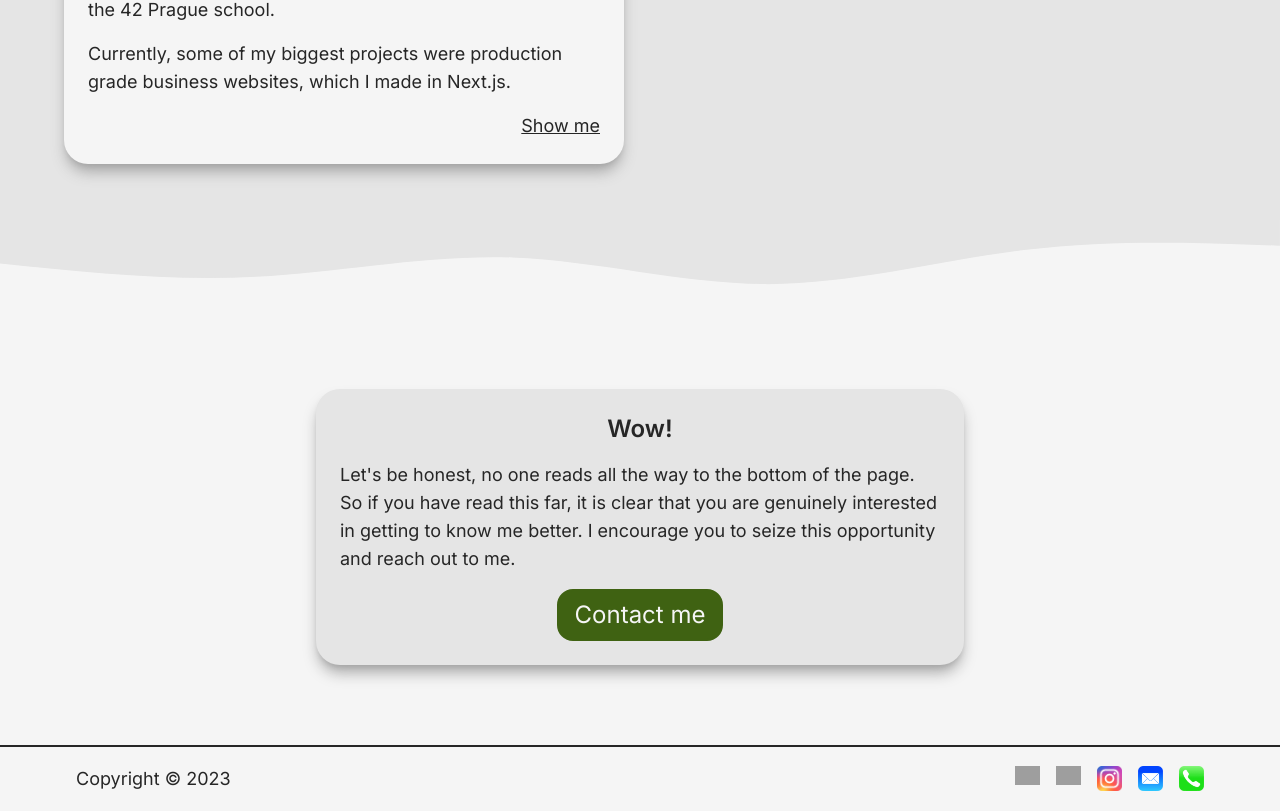
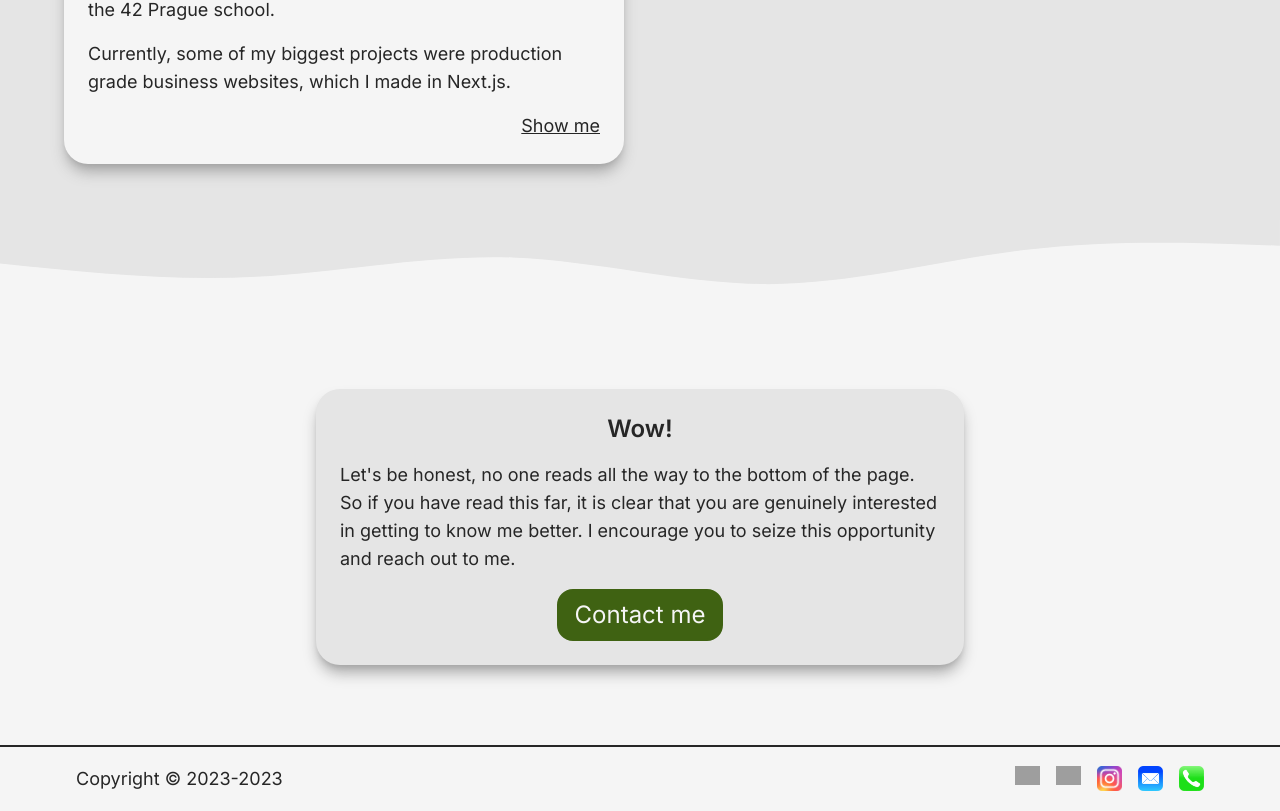
Before and after one commit to jirulak02/personal-website, a Next.js app: page / in a window 1280 px wide. Shown: the part 2369-3180 px from the top of the page. Built offline with nearby package versions, Linux system fonts and the light colour scheme; grey boxes are pictures that could not be loaded.

Commit message:
feat: copyright automatic year

```diff
--- a/components/layout/Footer.tsx
+++ b/components/layout/Footer.tsx
@@ -28,7 +28,7 @@ export default function Footer() {
     <footer className="sm:justify-right z-10 mt-auto w-full border-t-2 border-fgColor bg-bgColor">
       <div className="m-auto flex h-16 max-w-6xl items-center justify-between px-3">
         <div>
-          <p>Copyright © {new Date().getFullYear()}</p>
+          <p>Copyright © 2023-{new Date().getFullYear()}</p>
         </div>
         <div className="flex gap-4">
           {links.map((link) => (
```
